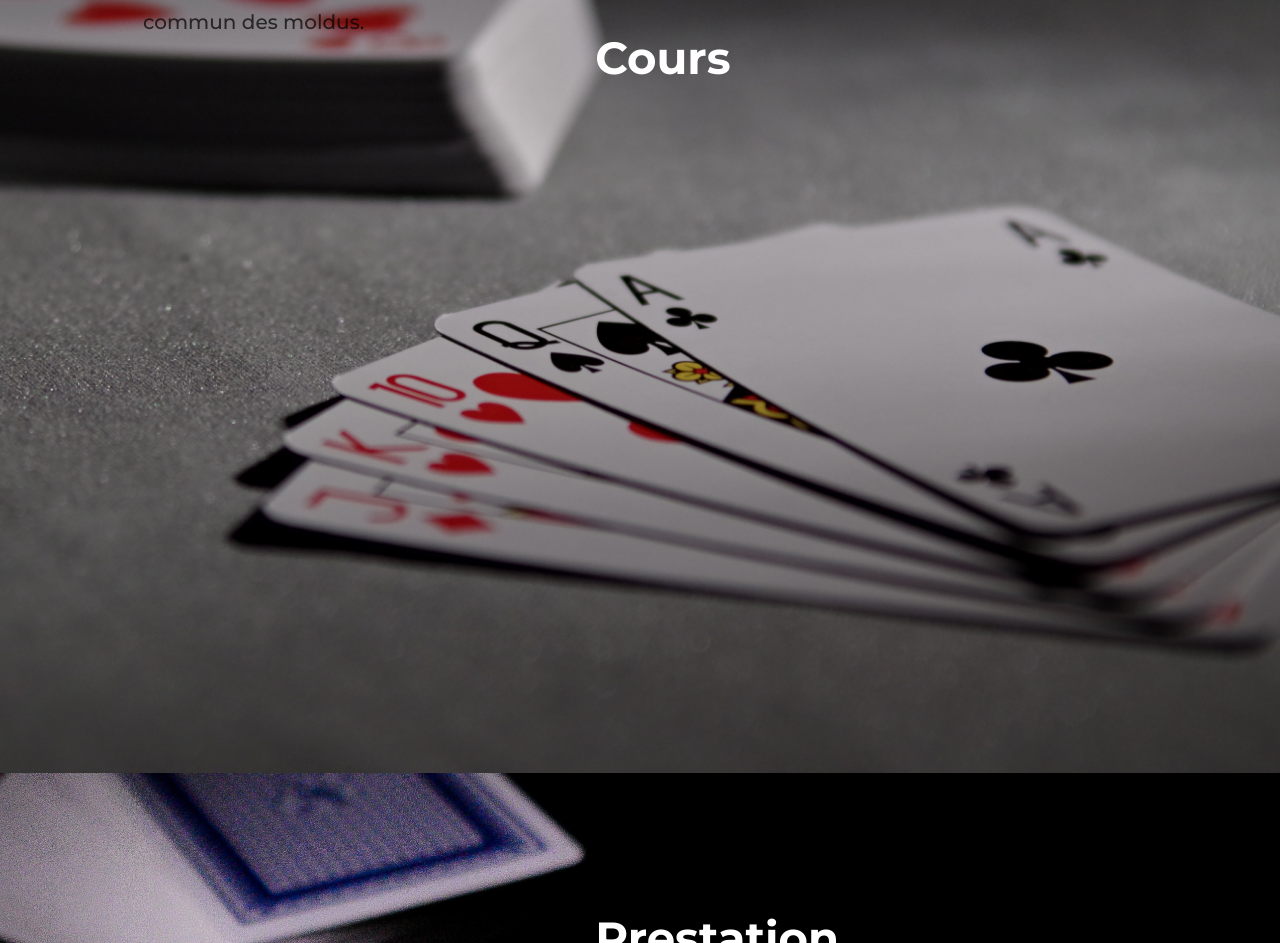
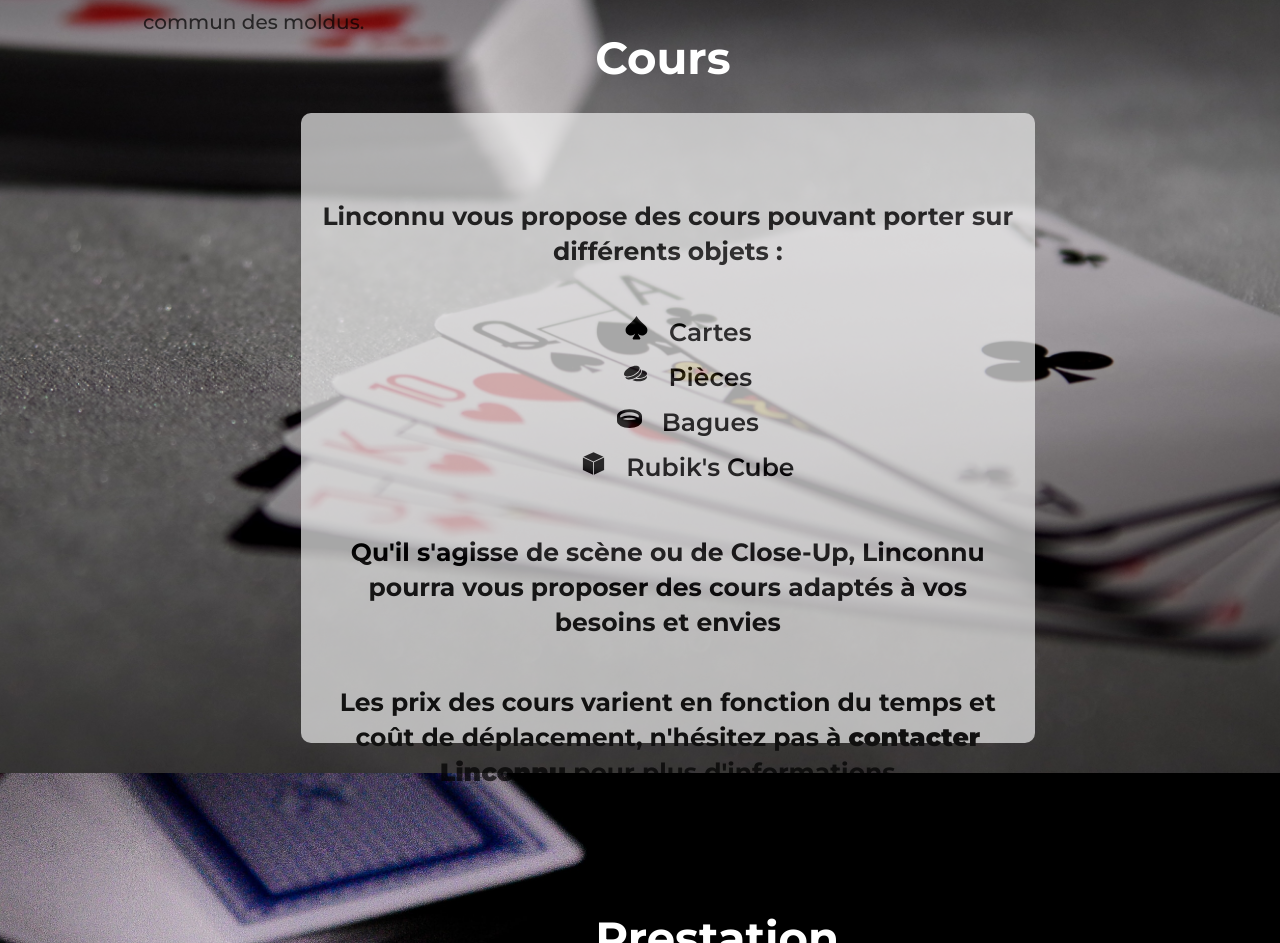
Before and after one commit to AurelienAllenic/linconnu-magic.com, a React (Create React App) app: page / in a window 1280 px wide. Shown: the part 907-1850 px from the top of the page. Built offline with nearby package versions, Linux system fonts and the light colour scheme.

Commit message:
(feat) added content for the lessons section

```diff
--- a/src/components/Cours.jsx
+++ b/src/components/Cours.jsx
@@ -1,12 +1,26 @@
 import React from 'react'
-import { ImageCours } from "../utils/style/Cours"
+import { ImageCours, BorderClass, MainPhraseClass, Ul, Li, SecondTextClass, ThirdTextClass, ContactClass, IconClass, ContainerLogoAndClass } from "../utils/style/Cours"
 import { MainTitle } from "../utils/style/bio"
+import { BsFillSuitSpadeFill } from "react-icons/bs"
+import { GiTwoCoins, GiCube } from "react-icons/gi"
+import { FaRing } from "react-icons/fa"
 function Cours() {
     return (
         <>
             <section id="cours">
                 <ImageCours >
                     <MainTitle>Cours</MainTitle>
+                    <BorderClass>
+                        <MainPhraseClass>Linconnu vous propose des cours pouvant porter sur différents objets :</MainPhraseClass>
+                        <Ul>
+                            <ContainerLogoAndClass><IconClass><BsFillSuitSpadeFill /></IconClass><Li>Cartes</Li></ContainerLogoAndClass>
+                            <ContainerLogoAndClass><IconClass><GiTwoCoins /></IconClass><Li>Pièces</Li></ContainerLogoAndClass>
+                            <ContainerLogoAndClass><IconClass><FaRing /></IconClass><Li>Bagues</Li></ContainerLogoAndClass>
+                            <ContainerLogoAndClass><IconClass><GiCube /></IconClass><Li>Rubik's Cube</Li></ContainerLogoAndClass>
+                        </Ul>
+                        <SecondTextClass>Qu'il s'agisse de scène ou de Close-Up, Linconnu pourra vous proposer des cours adaptés à vos besoins et envies</SecondTextClass>
+                        <ThirdTextClass>Les prix des cours varient en fonction du temps et coût de déplacement, n'hésitez pas à <ContactClass href="#contact">contacter Linconnu</ContactClass> pour plus d'informations</ThirdTextClass>
+                    </BorderClass>
                 </ImageCours>
             </section>
         </>
--- a/src/utils/style/Cours.js
+++ b/src/utils/style/Cours.js
@@ -6,3 +6,61 @@ background: url(${imgCours}) no-repeat center/cover;
   height: 110vh;
   width: 100%;
 `;
+
+export const BorderClass = styled.div`
+background-color: #eee;
+opacity: 0.7;
+width: 55%;
+height: 600px;
+position : relative;
+left: 23.5%;
+top: 25%;
+padding: 15px;
+font-weight: 500;
+line-height: 35px;
+text-align: center;
+border-radius: 10px 10px 10px 10px;
+&:hover{
+    opacity: 1;
+}
+`
+export const MainPhraseClass = styled.h2`
+    font-size: 25px;
+    padding-top: 50px;
+`
+export const Ul = styled.ul`
+padding-top: 20px;
+line-height: 45px;
+`
+
+export const Li = styled.li`
+list-style : none;
+font-size: 25px;
+font-weight: 600;
+`
+export const SecondTextClass = styled.p`
+font-size: 25px;
+font-weight: 700;
+padding-top: 20px;
+`
+export const ThirdTextClass = styled.p`
+font-size: 25px;
+font-weight: 700;
+padding-top: 20px;
+`
+export const ContactClass = styled.a`
+text-decoration : none;
+color: black;
+font-weight: 900;
+&:hover{
+    font-weight: 500;
+}
+`
+export const IconClass = styled.span`
+font-size: 25px;
+`
+export const ContainerLogoAndClass = styled.div`
+display: flex;
+gap: 20px;
+justify-content: center;
+`
--- a/src/utils/style/bio.js
+++ b/src/utils/style/bio.js
@@ -44,7 +44,6 @@ z-index: 1;
     opacity: 1;
 }
 `
-
 export const P = styled.p`
 font-size: 20px;
 line-height: 35px;
```
